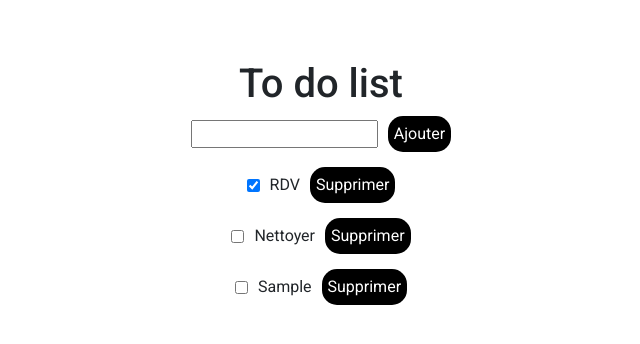
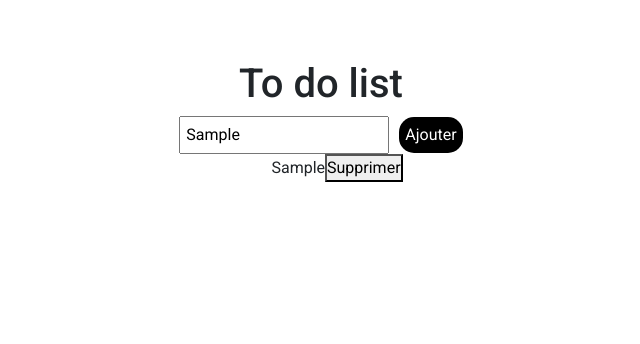
Before and after one commit to chimitslucie/todolist, a React (Create React App) app: page / in a window 1280 px wide. Both pictures are taken after typing "Sample" into the empty fields and a click on the button "Ajouter". Shown: the top 344 px of the page, without its empty margins (334-974 px from the left). Built offline with nearby package versions, Linux system fonts and the light colour scheme.

Commit message:
affichage d'une nouvelle tâche

```diff
--- a/src/Components/ToDoList.jsx
+++ b/src/Components/ToDoList.jsx
@@ -1,63 +1,53 @@
-import { useState } from "react";
+import { useState, useEffect } from "react";
 import TodoItem from "./TodoItem";
 
 function TodoList() {
 
-    const [tasks, setTasks] = useState([
-        {
-            id: 1,
-            text: 'RDV',
-            completed: true
-        },
-        {
-            id: 2,
-            text: 'Nettoyer',
-            completed: false
+    const [todos, setTodos] = useState([]);
+    const [task, setTask] = useState('');
+
+    useEffect(() => {
+        const storedTodos = JSON.parse(localStorage.getItem('todos'));
+        if (storedTodos) {
+            setTodos(storedTodos);
         }
-    ]);
+    }, []);
 
-    const [text, setText] = useState('');
+    useEffect(() => {
+        localStorage.setItem('todos', JSON.stringify(todos));
+    }, [todos]);
 
-    function addTask(text) {
-        const newTask = {
-            id: Date.now,
-            text,
-            completed: false
-        };
-        setTasks([...tasks, newTask]);
-        setText('');
-    }
+    const handleAddTodo = () => {
+        if (task.trim() !== '') {
+            setTodos([...todos, task]);
+        }
+    };
 
-    function deleteTask(id) {
-        setTasks(tasks.filter(tasks => tasks.id !== id));
-    }
-
-    function toggleCompleted(id) {
-        setTasks(tasks.map(task => {
-            if (task.id === id) {
-                return { ...task, completed: !task.completed };
-            } else {
-                return task;
-            }
-        }));
-    }
+    const handleRemoveTodo = (index) => {
+        const newTodos = todos.filter((_, i) => i !== index);
+        setTodos(newTodos);
+    };
 
     return (
-        <div className="todo-list">
-            <input
-            className="todoInput"
-                value={text}
-                onChange={e => setText(e.target.value)}
-            />
-            <button className="todoInputBtn" onClick={() => addTask(text)}>Ajouter</button>
-            {tasks.map(task => (
-                <TodoItem
-                    key={task.id}
-                    task={task}
-                    deleteTask={deleteTask}
-                    toggleCompleted={toggleCompleted}
+        <div className="todo">
+            <div className="listTodoInput">
+                <input
+                    className="todoInput"
+                    type="text"
+                    placeholder="Ajouter une nouvelle tâche"
+                    value={task}
+                    onChange={(e) => setTask(e.target.value)}
                 />
-            ))}
+                <button className="todoInputBtn" onClick={handleAddTodo}>Ajouter</button>
+            </div>
+            <ul className="todoList">
+                {todos.map((todo, index) => (
+                    <li key={index}>
+                        {todo}
+                        <button onClick={() => handleRemoveTodo(index)}>Supprimer</button>
+                    </li>
+                ))}
+            </ul>
         </div>
     );
 }
--- a/src/Components/TodoItem.jsx
+++ b/src/Components/TodoItem.jsx
@@ -1,25 +1,25 @@
-import React from "react";
+// import React from "react";
 
-function TodoItem({ task, deleteTask, toggleCompleted }) {
+// function TodoItem({ task, deleteTask, toggleCompleted }) {
 
-    function handleChange() {
-        toggleCompleted(task.id);
-    }
+//     function handleChange() {
+//         toggleCompleted(task.id);
+//     }
 
-    return (
-        <div className="todo-item">
-            <input
-            className="itemCheckbox"
-                type="checkbox"
-                checked={task.completed}
-                onChange={handleChange}
-            />
-            <p className="itemText">{task.text}</p>
-            <button className="itemBtn" onClick={() => deleteTask(task.id)}>
-                Supprimer
-            </button>
-        </div>
-    );
-}
+//     return (
+//         <div className="todo-item">
+//             <input
+//             className="itemCheckbox"
+//                 type="checkbox"
+//                 checked={task.completed}
+//                 onChange={handleChange}
+//             />
+//             <p className="itemText">{task.text}</p>
+//             <button className="itemBtn" onClick={() => deleteTask(task.id)}>
+//                 Supprimer
+//             </button>
+//         </div>
+//     );
+// }
 
-export default TodoItem;
+// export default TodoItem;
--- a/src/Style/Components/todoList.scss
+++ b/src/Style/Components/todoList.scss
@@ -1,5 +1,7 @@
 .todoInput {
     margin-right: 10px;
+    width: 210px;
+    padding: 5px;
 
     &Btn {
         padding: 5px;
```
